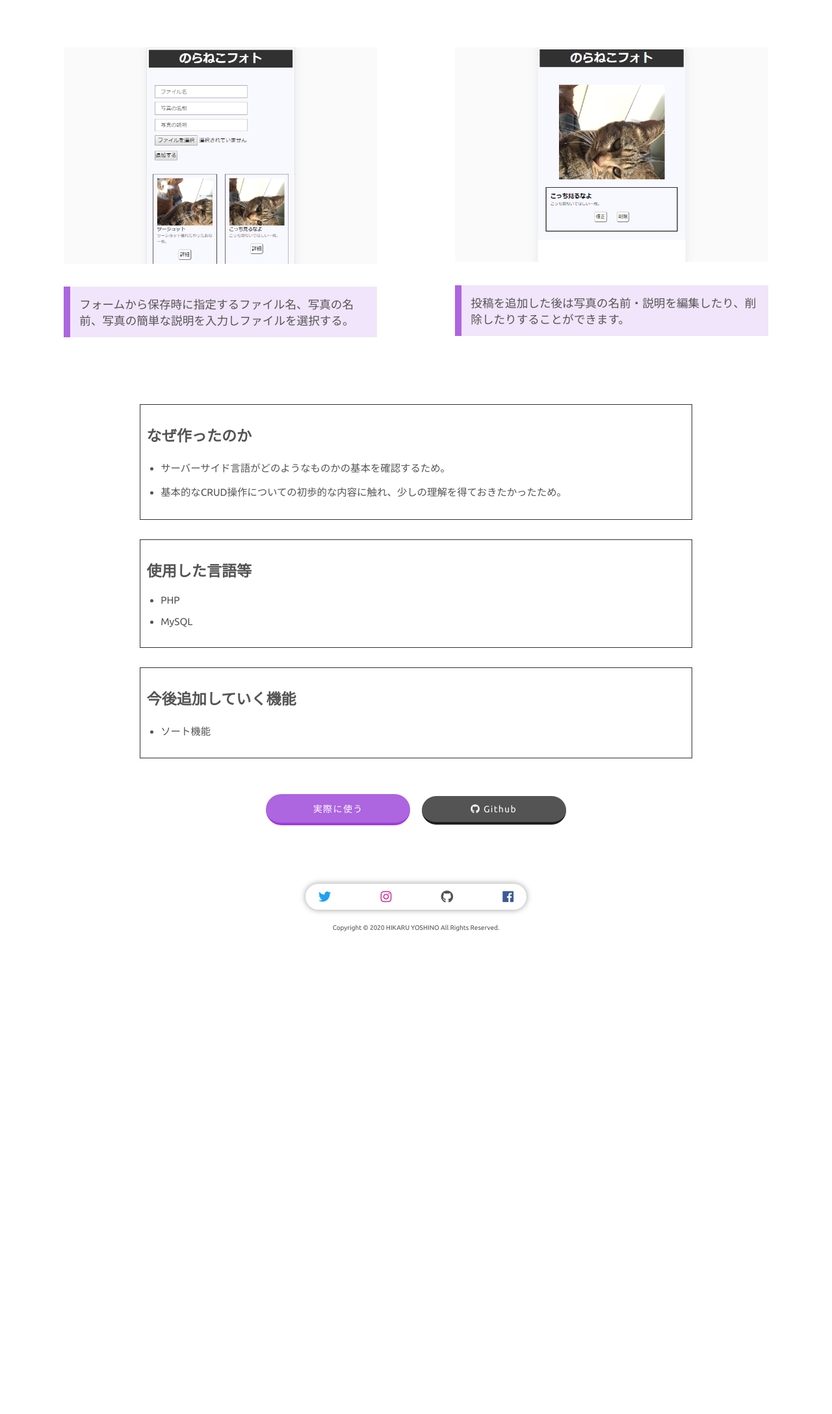
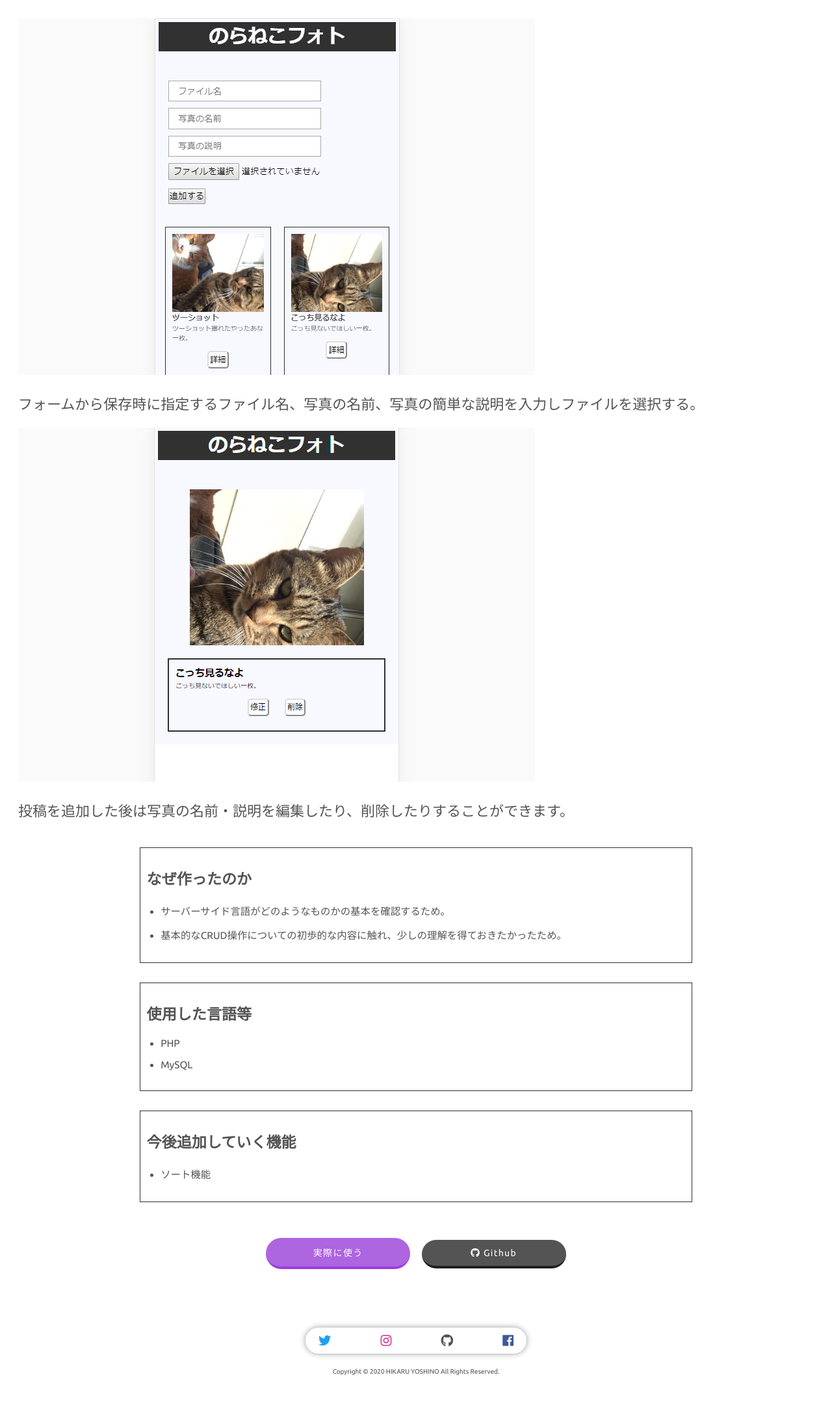
Before and after one commit to osushicrusher/portfolio-main, a PHP site: page /pages/photo-app.html in a window 1280 px wide. Shown: the whole page at 65% size. Before the commit the page ends 1433 px from the top, so only its background shows below. Run offline with PHP 8.4, Linux system fonts and the light colour scheme; style sheets or scripts are compiled from the project's sources; some libraries are stand-ins or nearby versions.

Commit message:
レイアウトのpadding修正

```diff
--- a/sass/layout/_row.scss
+++ b/sass/layout/_row.scss
@@ -2,11 +2,6 @@
 //row
 .row {
     display: flex;
-    padding: 40px 20px;
-
-    @media screen and (max-width: 768px){
-        padding: 10px 10px;
-    }
 }
 
 .img-box {
@@ -26,36 +21,3 @@
         vertical-align: bottom;
     }
 }
-
-.wrap-items {
-    font-size: 1em;
-    padding: 10px;
-
-    @include mqMedium {
-        display: flex;
-        flex-wrap: wrap;
-    }
-
-    &__item {
-        font-size: .8em;
-        margin: 3em 1em;
-
-        @include mqMedium {
-            margin: 2em auto;
-            width: calc((100% - (20% * 1)) / 2);
-        }
-    }
-
-    &__desc {
-        background-color: rgb(240, 229, 250);
-        border-left: 10px solid rgb(173, 101, 224);
-        margin-top: 2em;
-        padding: .8em;
-    }
-
-    & img {
-        height: auto;
-        width: 100%;
-        vertical-align: bottom;
-    }
-}
--- a/sass/pages/_about.scss
+++ b/sass/pages/_about.scss
@@ -17,7 +17,6 @@
     }
 
     &__profile {
-        font-size: 14px;
         padding: 10px;
         min-width: 200px;
         width: 70%;
@@ -29,24 +28,8 @@
     }
 
     &__profile-text {
-        font-size: .8em;
         line-height: 2.4em;
         padding: 0 20px;
-
-        @include mqMedium {
-            font-size: 1.4em;
-            line-height: 2.6em;
-        }
-
-        @include mqLarge {
-            font-size: 1.6em;
-            line-height: 2.8em;
-        }
-
-        @include mqXLarge {
-            font-size: 1.8em;
-            line-height: 3.2em;
-        }
     }
 
     &__skill-items {
```
